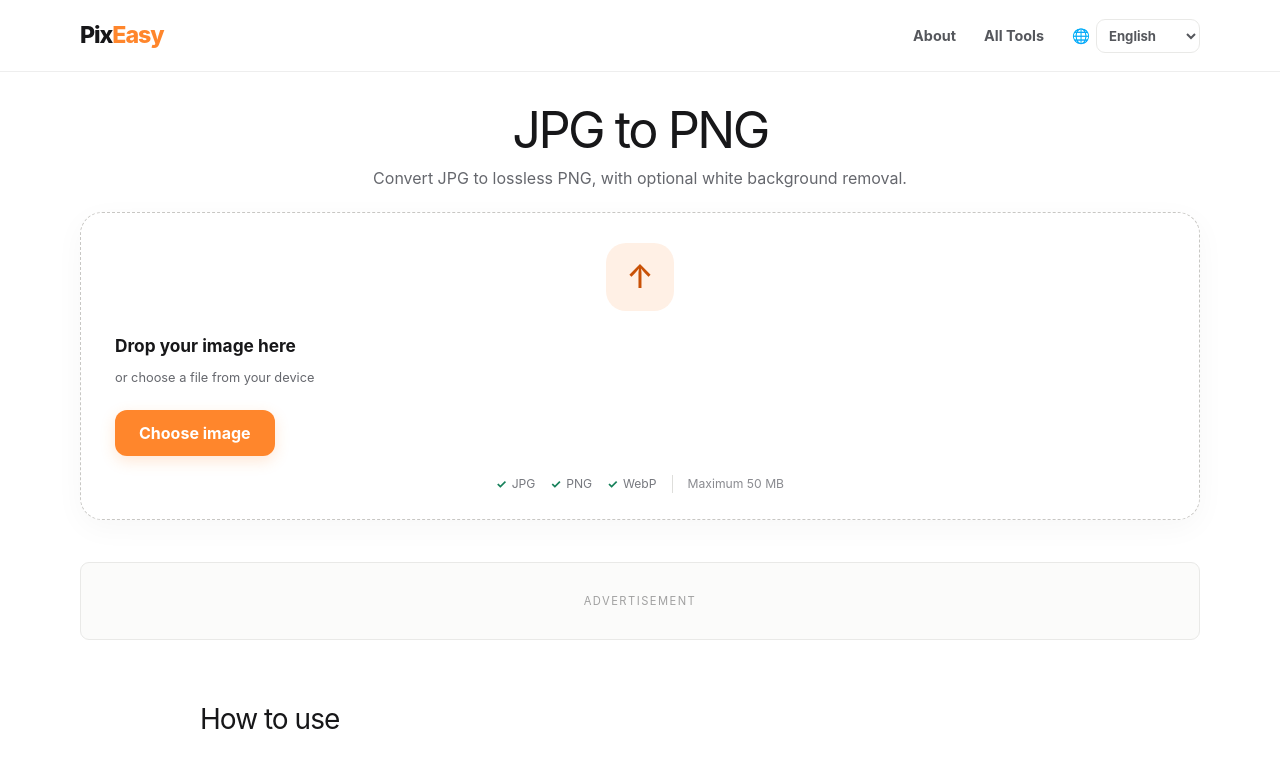
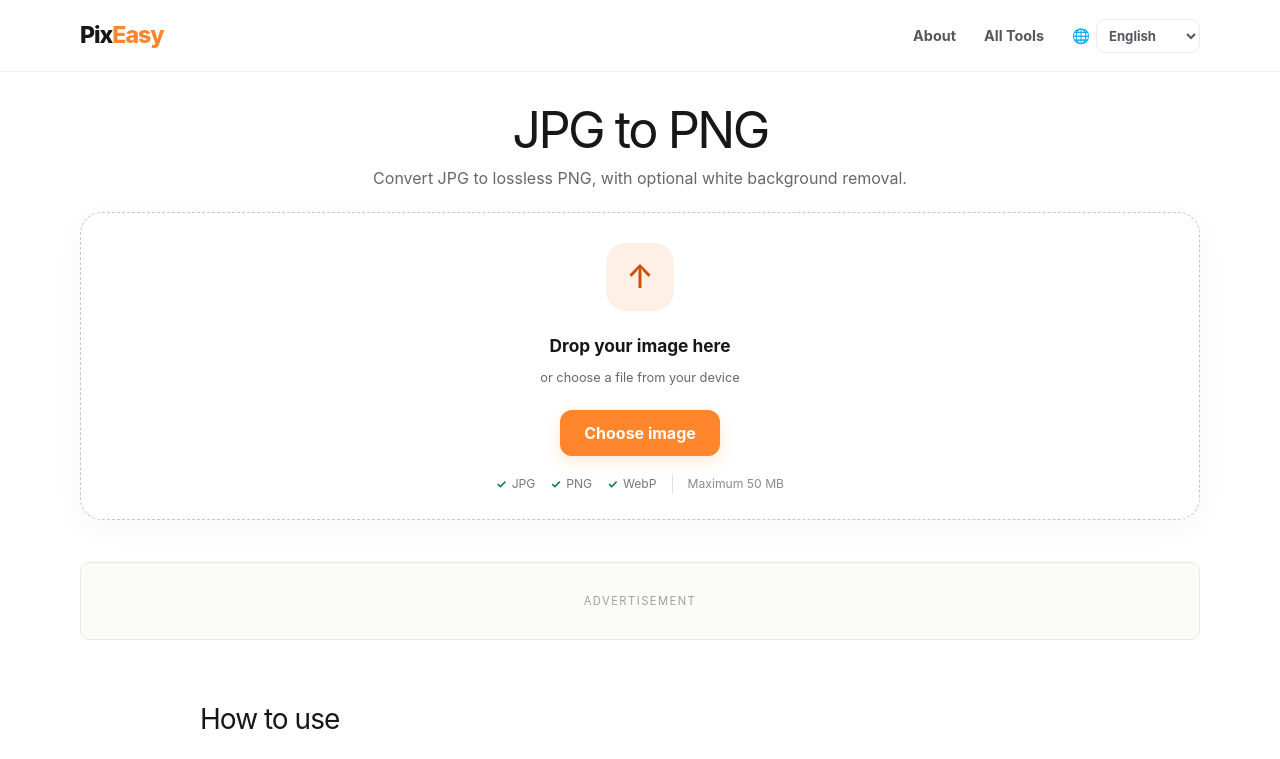
Before and after one commit to gokgrain/pixeasy, a Next.js app: page /jpg-to-png in a window 1280 px wide. Shown: the top 759 px of the page. Built offline with nearby package versions, Linux system fonts and the light colour scheme.

Commit message:
Center tool upload content

```diff
--- a/app/globals.css
+++ b/app/globals.css
@@ -30,7 +30,8 @@ h1,h2,h3,p { margin-top:0; }
 .upload-zone { display:block; width:min(760px,100%); min-height:260px; margin:0 auto; padding:42px 34px 32px; border:1.5px dashed #c8c7c4; border-radius:22px; background:rgba(255,255,255,.96); box-shadow:0 18px 55px rgba(32,27,23,.065); transition:border-color 180ms ease,background-color 180ms ease,box-shadow 180ms ease,transform 180ms ease; position:relative; }
 .upload-zone:hover { border-color:#ffb27b; background:#fffdfb; box-shadow:0 22px 65px rgba(40,31,23,.09); transform:translateY(-2px); }
 .upload-zone.dragging { border-color:var(--orange); background:#fff8f2; box-shadow:0 0 0 4px rgba(255,134,44,.11),0 22px 65px rgba(40,31,23,.09); transform:translateY(-2px); }
-.upload-zone.compact { min-height:205px; width:100%; padding-block:30px 26px; box-shadow:0 8px 30px rgba(25,25,25,.035); }
+.upload-zone.compact { min-height:205px; width:100%; padding-block:30px 26px; text-align:center; box-shadow:0 8px 30px rgba(25,25,25,.035); }
+.upload-zone.compact .format-list .size-limit { text-align:left; justify-content:flex-start; }
 .home-upload.has-image { width:min(980px,100%); margin-inline:auto; scroll-margin-top:88px; }
 .home-upload.has-image .upload-zone { width:100%; padding:18px; cursor:pointer; }
 .selected-image { display:grid; gap:10px; }
```
